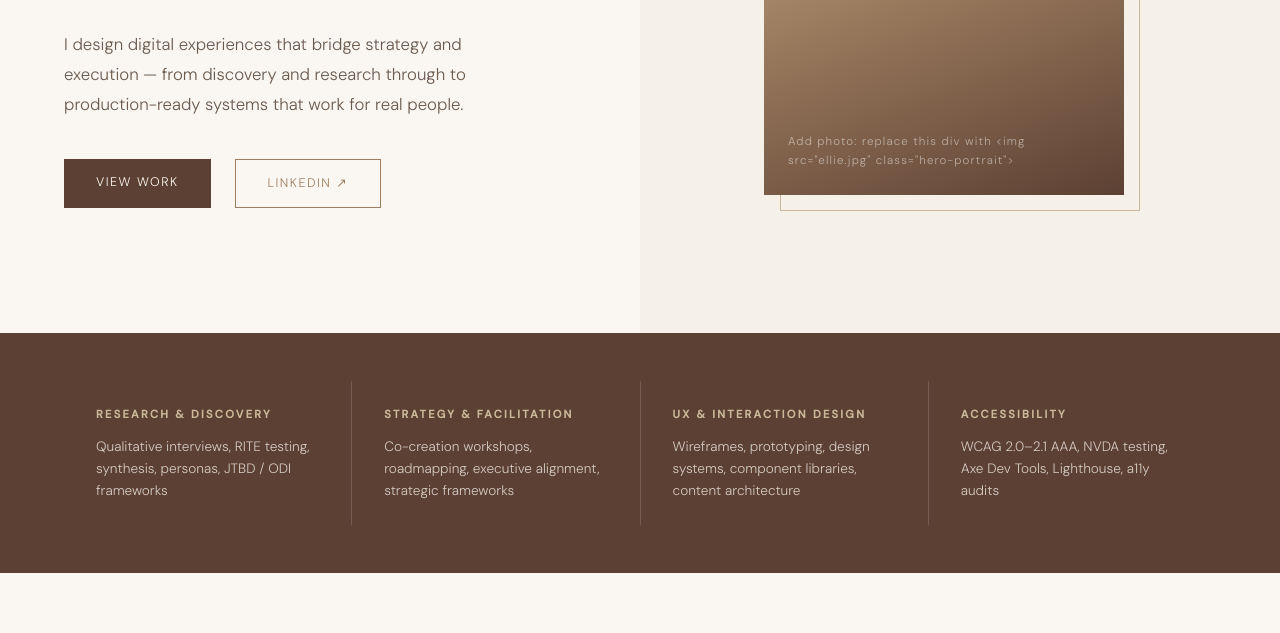
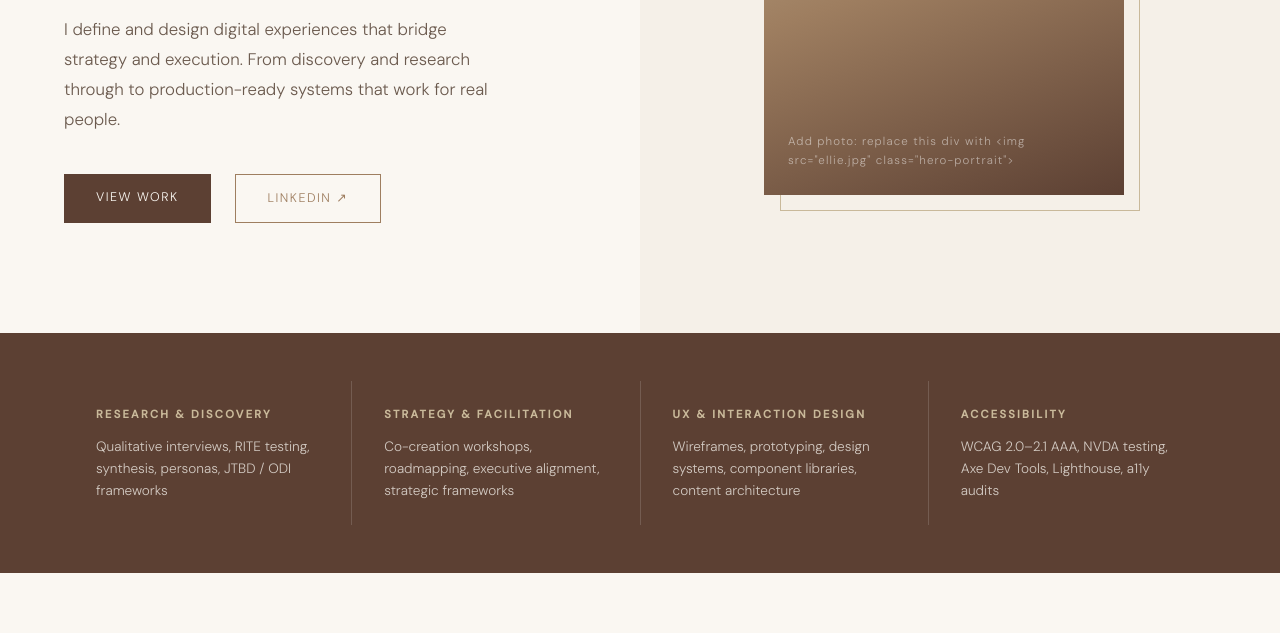
Before and after one commit to eleanor-forte/portfolio, a plain HTML site: page index.html in a window 1280 px wide. Shown: the part 467-1100 px from the top of the page. Drawn offline with nearby package versions, Linux system fonts and the light colour scheme.

Commit message:
update desc
Changed initial description

```diff
--- a/index.html
+++ b/index.html
@@ -629,7 +629,7 @@
       <p class="hero-eyebrow">Senior Experience Designer · Calgary, AB</p>
       <h1 class="hero-name"><em>Ellie</em><br>Forte</h1>
       <p class="hero-title">UX · Strategy · Facilitation</p>
-      <p class="hero-desc">I design digital experiences that bridge strategy and execution — from discovery and research through to production-ready systems that work for real people.</p>
+      <p class="hero-desc">I define and design digital experiences that bridge strategy and execution. From discovery and research through to production-ready systems that work for real people.</p>
       <div class="hero-links">
         <a href="#work" class="btn-primary">View Work</a>
         <a href="https://www.linkedin.com/in/eleanor-forte/" target="_blank" class="btn-outline">LinkedIn ↗</a>
```
